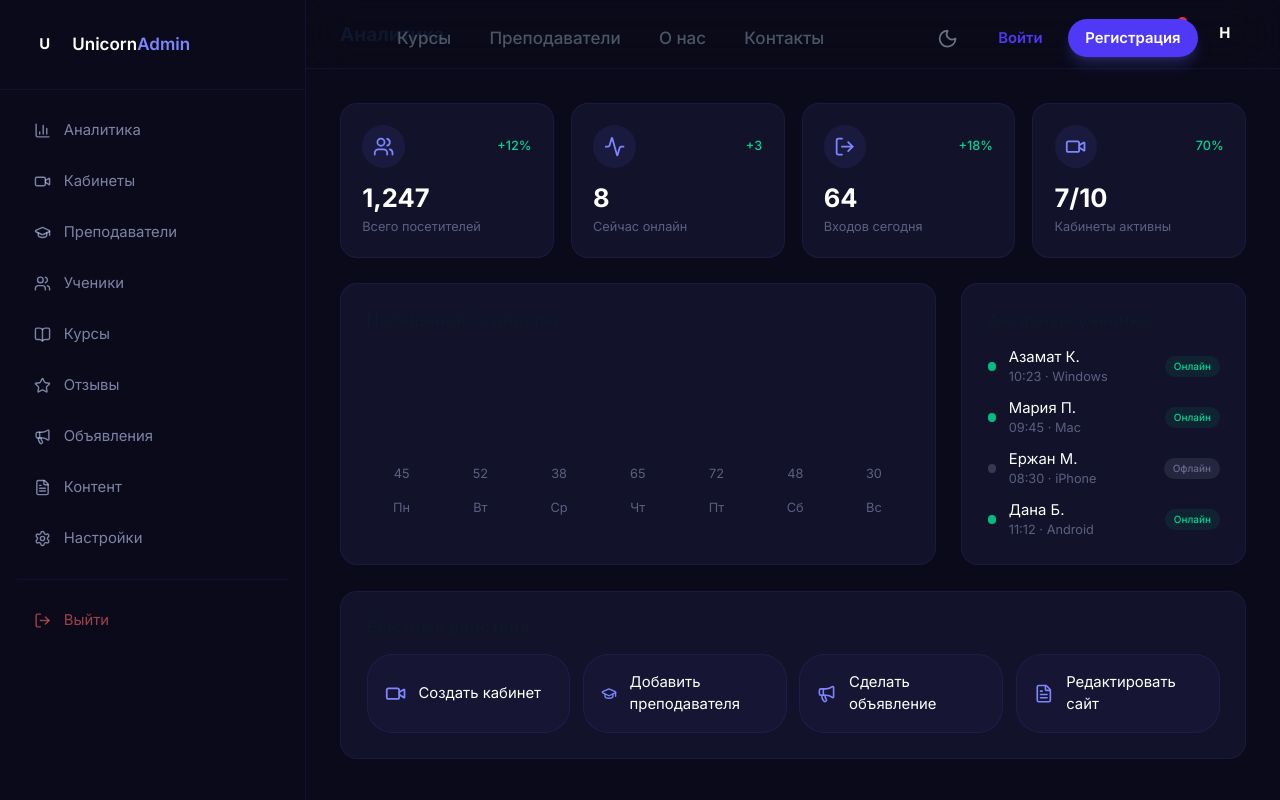
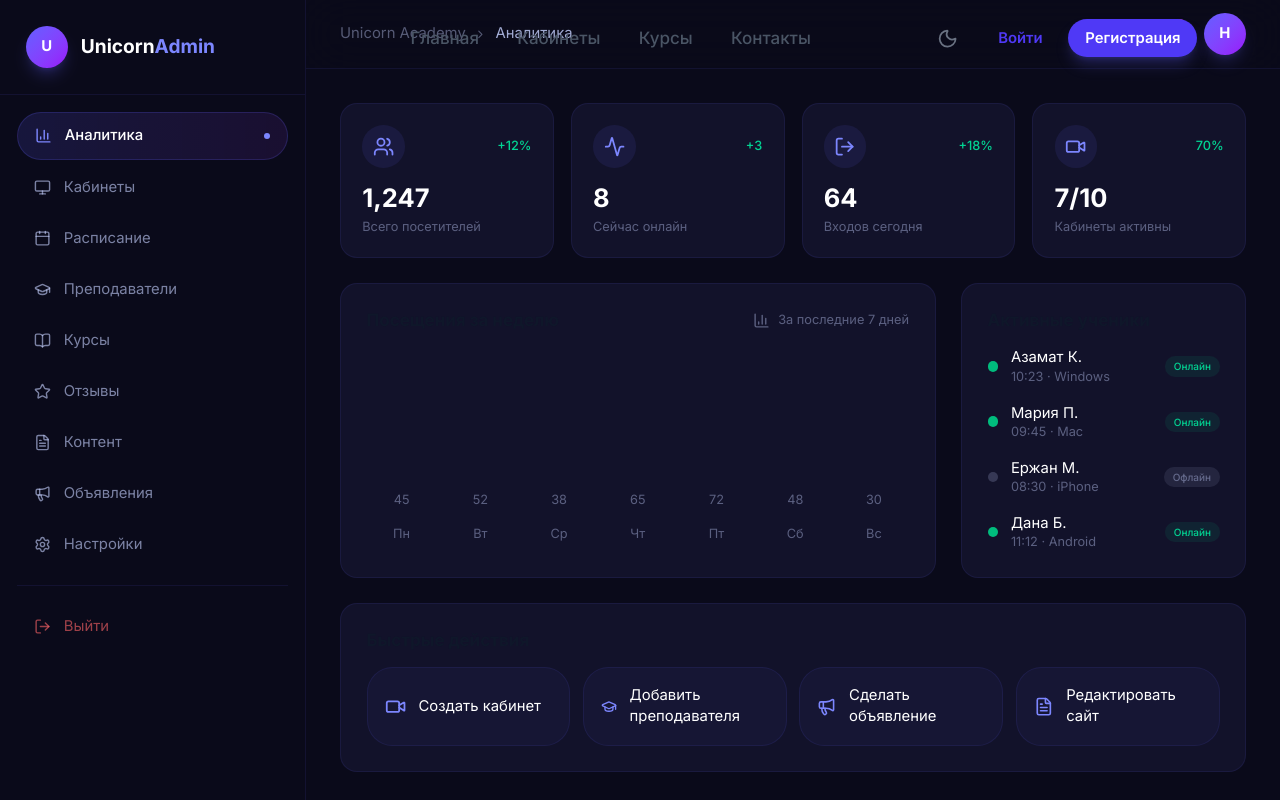
Before and after one commit to nuralyga07-netizen/unicorn-academy, a Next.js app: page /admin in a window 1280 px wide. Shown: the top 800 px of the page. Built offline with nearby package versions, Linux system fonts and the light colour scheme.

Commit message:
Update header/footer with classrooms, Telegram contact, Kazakhstan location

```diff
--- /dev/null
+++ b/src/app/admin/layout.tsx
@@ -0,0 +1,146 @@
+"use client";
+
+import { useState } from "react";
+import Link from "next/link";
+import { usePathname } from "next/navigation";
+import { motion } from "framer-motion";
+import {
+  BarChart3,
+  Monitor,
+  Calendar,
+  GraduationCap,
+  BookOpen,
+  Star,
+  FileText,
+  Megaphone,
+  Settings,
+  LogOut,
+  Menu,
+  Bell,
+  ChevronDown,
+} from "lucide-react";
+
+const sidebarLinks = [
+  { label: "Аналитика", href: "/admin", icon: BarChart3 },
+  { label: "Кабинеты", href: "/admin/classrooms", icon: Monitor },
+  { label: "Расписание", href: "/admin/schedule", icon: Calendar },
+  { label: "Преподаватели", href: "/admin/teachers", icon: GraduationCap },
+  { label: "Курсы", href: "/admin/courses", icon: BookOpen },
+  { label: "Отзывы", href: "/admin/reviews", icon: Star },
+  { label: "Контент", href: "/admin/content", icon: FileText },
+  { label: "Объявления", href: "/admin/notifications", icon: Megaphone },
+  { label: "Настройки", href: "/admin/settings", icon: Settings },
+];
+
+export default function AdminLayout({ children }: { children: React.ReactNode }) {
+  const [sidebarOpen, setSidebarOpen] = useState(false);
+  const pathname = usePathname();
+
+  return (
+    <div className="min-h-screen bg-[#0a0a1a]">
+      {/* Sidebar */}
+      <aside
+        className={`fixed left-0 top-0 bottom-0 w-64 lg:w-72 bg-[#0a0a1a] border-r border-indigo-500/10 z-50 transition-transform duration-300 ${
+          sidebarOpen ? "translate-x-0" : "-translate-x-full lg:translate-x-0"
+        }`}
+      >
+        {/* Logo */}
+        <div className="p-6 border-b border-indigo-500/10">
+          <Link href="/admin" className="flex items-center gap-3">
+            <div className="w-10 h-10 rounded-xl bg-gradient-to-br from-indigo-500 to-purple-600 flex items-center justify-center shadow-lg shadow-indigo-500/25">
+              <span className="text-white font-bold text-sm">U</span>
+            </div>
+            <div>
+              <span className="font-bold text-white text-lg">Unicorn</span>
+              <span className="text-indigo-400 font-bold text-lg">Admin</span>
+            </div>
+          </Link>
+        </div>
+
+        {/* Navigation */}
+        <nav className="p-4 space-y-1">
+          {sidebarLinks.map((link) => {
+            const isActive = pathname === link.href;
+            return (
+              <Link
+                key={link.href}
+                href={link.href}
+                onClick={() => setSidebarOpen(false)}
+                className={`flex items-center gap-3 px-4 py-3 rounded-xl text-sm transition-all duration-200 ${
+                  isActive
+                    ? "bg-gradient-to-r from-indigo-500/15 to-purple-500/10 text-white font-medium border border-indigo-500/20"
+                    : "text-indigo-200/60 hover:text-white hover:bg-indigo-500/10"
+                }`}
+              >
+                <link.icon className={`w-4 h-4 ${isActive ? "text-indigo-400" : ""}`} />
+                <span>{link.label}</span>
+                {isActive && (
+                  <motion.div
+                    layoutId="activeIndicator"
+                    className="ml-auto w-1.5 h-1.5 rounded-full bg-indigo-400"
+                  />
+                )}
+              </Link>
+            );
+          })}
+
+          {/* Logout */}
+          <div className="pt-4 mt-4 border-t border-indigo-500/10">
+            <Link
+              href="/"
+              className="flex items-center gap-3 px-4 py-3 rounded-xl text-sm text-red-400/60 hover:text-red-400 hover:bg-red-500/10 transition-all"
+            >
+              <LogOut className="w-4 h-4" />
+              <span>Выйти</span>
+            </Link>
+          </div>
+        </nav>
+      </aside>
+
+      {/* Mobile overlay */}
+      {sidebarOpen && (
+        <div
+          className="fixed inset-0 bg-black/60 backdrop-blur-sm z-40 lg:hidden"
+          onClick={() => setSidebarOpen(false)}
+        />
+      )}
+
+      {/* Main content area */}
+      <div className="lg:ml-72 min-h-screen bg-[#0a0a1a]">
+        {/* Top bar */}
+        <header className="sticky top-0 z-30 bg-[#0a0a1a]/80 backdrop-blur-xl border-b border-indigo-500/10">
+          <div className="flex items-center justify-between px-4 lg:px-8 h-16">
+            <div className="flex items-center gap-3">
+              <button
+                onClick={() => setSidebarOpen(true)}
+                className="lg:hidden w-10 h-10 rounded-xl hover:bg-indigo-500/10 flex items-center justify-center text-indigo-200"
+              >
+                <Menu className="w-5 h-5" />
+              </button>
+              <div className="hidden sm:flex items-center gap-2 text-sm text-indigo-200/40">
+                <span>Unicorn Academy</span>
+                <ChevronDown className="w-3 h-3 -rotate-90" />
+                <span className="text-indigo-200/80">
+                  {sidebarLinks.find((l) => l.href === pathname)?.label || "Панель управления"}
+                </span>
+              </div>
+            </div>
+
+            <div className="flex items-center gap-3">
+              <button className="relative w-10 h-10 rounded-xl hover:bg-indigo-500/10 flex items-center justify-center text-indigo-200 transition-all">
+                <Bell className="w-5 h-5" />
+                <span className="absolute top-1.5 right-1.5 w-2 h-2 rounded-full bg-red-500 ring-2 ring-[#0a0a1a]" />
+              </button>
+              <div className="w-10 h-10 rounded-xl bg-gradient-to-br from-indigo-500 to-purple-600 flex items-center justify-center text-white font-bold text-sm shadow-lg shadow-indigo-500/20">
+                Н
+              </div>
+            </div>
+          </div>
+        </header>
+
+        {/* Page content */}
+        <main className="p-4 lg:p-8">{children}</main>
+      </div>
+    </div>
+  );
+}
--- a/src/app/admin/page.tsx
+++ b/src/app/admin/page.tsx
@@ -1,21 +1,17 @@
 "use client";
 
-import { useState } from "react";
 import { motion } from "framer-motion";
 import Link from "next/link";
-import { LayoutDashboard, Users, BookOpen, GraduationCap, Star, Megaphone, Settings, LogOut, Menu, X, Bell, Eye, Activity, ChevronRight, BarChart3, MessageSquare, Video, FileText, Shield } from "lucide-react";
-
-const sidebarLinks = [
-  { label: "Аналитика", href: "/admin", icon: BarChart3 },
-  { label: "Кабинеты", href: "/admin/classrooms", icon: Video },
-  { label: "Преподаватели", href: "/admin/teachers", icon: GraduationCap },
-  { label: "Ученики", href: "/admin/students", icon: Users },
-  { label: "Курсы", href: "/admin/courses", icon: BookOpen },
-  { label: "Отзывы", href: "/admin/reviews", icon: Star },
-  { label: "Объявления", href: "/admin/notifications", icon: Megaphone },
-  { label: "Контент", href: "/admin/content", icon: FileText },
-  { label: "Настройки", href: "/admin/settings", icon: Settings },
-];
+import {
+  Users,
+  Activity,
+  LogOut,
+  Video,
+  GraduationCap,
+  Megaphone,
+  FileText,
+  BarChart3,
+} from "lucide-react";
 
 const weekDays = ["Пн", "Вт", "Ср", "Чт", "Пт", "Сб", "Вс"];
 const weekData = [45, 52, 38, 65, 72, 48, 30];
@@ -27,86 +23,65 @@ const recentStudents = [
   { name: "Дана Б.", time: "11:12", status: "online", device: "Android" },
 ];
 
-export default function AdminDashboard() {
-  const [sidebarOpen, setSidebarOpen] = useState(false);
-
-  return (
-    <div className="min-h-screen bg-dark">
-      {/* Sidebar */}
-      <aside className={`fixed left-0 top-0 bottom-0 w-64 lg:w-72 bg-[#0a0a1a] border-r border-indigo-500/10 z-50 transition-transform ${sidebarOpen ? "translate-x-0" : "-translate-x-full lg:translate-x-0"}`}>
-        <div className="p-6 border-b border-indigo-500/10">
-          <Link href="/admin" className="flex items-center gap-2">
-            <div className="w-9 h-9 rounded-xl gradient-primary flex items-center justify-center">
-              <span className="text-white font-bold text-sm">U</span>
-            </div>
-            <span className="font-semibold text-white">Unicorn<span className="text-indigo-400">Admin</span></span>
-          </Link>
-        </div>
-        <nav className="p-4 space-y-1">
-          {sidebarLinks.map((link) => (
-            <Link key={link.href} href={link.href} className="flex items-center gap-3 px-4 py-3 rounded-xl text-sm text-indigo-200/60 hover:text-white hover:bg-indigo-500/10 transition-all">
-              <link.icon className="w-4 h-4" />
-              <span>{link.label}</span>
-            </Link>
-          ))}
-          <div className="pt-4 mt-4 border-t border-indigo-500/10">
-            <Link href="/" className="flex items-center gap-3 px-4 py-3 rounded-xl text-sm text-red-400/60 hover:text-red-400 hover:bg-red-500/10 transition-all">
-              <LogOut className="w-4 h-4" />
-              <span>Выйти</span>
-            </Link>
-          </div>
-        </nav>
-      </aside>
-
-      {/* Overlay */}
-      {sidebarOpen && <div className="fixed inset-0 bg-black/50 z-40 lg:hidden" onClick={() => setSidebarOpen(false)} />}
-
-      {/* Main */}
-      <div className="lg:ml-72 min-h-screen bg-[#0a0a1a]">
-        {/* Top bar */}
-        <header className="sticky top-0 z-30 bg-[#0a0a1a]/90 backdrop-blur-xl border-b border-indigo-500/10">
-          <div className="flex items-center justify-between px-4 lg:px-8 h-16">
-            <button onClick={() => setSidebarOpen(true)} className="lg:hidden w-10 h-10 rounded-xl hover:bg-indigo-500/10 flex items-center justify-center text-indigo-200">
-              <Menu className="w-5 h-5" />
-            </button>
-            <h1 className="text-lg font-semibold text-white hidden sm:block">Аналитика</h1>
-            <div className="flex items-center gap-3">
-              <button className="relative w-10 h-10 rounded-xl hover:bg-indigo-500/10 flex items-center justify-center text-indigo-200">
-                <Bell className="w-5 h-5" />
-                <span className="absolute top-1 right-1 w-2 h-2 rounded-full bg-red-500" />
-              </button>
-              <div className="w-10 h-10 rounded-xl gradient-primary flex items-center justify-center text-white font-bold text-sm">Н</div>
-            </div>
-          </div>
-        </header>
-
-        <main className="p-4 lg:p-8 space-y-6">
-          {/* Stats */}
-          <div className="grid grid-cols-2 lg:grid-cols-4 gap-4">
-            {[
+const stats = [
   { label: "Всего посетителей", value: "1,247", icon: Users, change: "+12%" },
   { label: "Сейчас онлайн", value: "8", icon: Activity, change: "+3" },
   { label: "Входов сегодня", value: "64", icon: LogOut, change: "+18%" },
   { label: "Кабинеты активны", value: "7/10", icon: Video, change: "70%" },
-            ].map((stat) => (
-              <div key={stat.label} className="bg-[#12122a] border border-indigo-500/10 rounded-2xl p-5">
+];
+
+const quickActions = [
+  { label: "Создать кабинет", icon: Video, href: "/admin/classrooms" },
+  { label: "Добавить преподавателя", icon: GraduationCap, href: "/admin/teachers" },
+  { label: "Сделать объявление", icon: Megaphone, href: "/admin/notifications" },
+  { label: "Редактировать сайт", icon: FileText, href: "/admin/content" },
+];
+
+export default function AdminDashboard() {
+  return (
+    <div className="space-y-6">
+      {/* Stats */}
+      <motion.div
+        initial={{ opacity: 0, y: 20 }}
+        animate={{ opacity: 1, y: 0 }}
+        transition={{ duration: 0.3 }}
+        className="grid grid-cols-2 lg:grid-cols-4 gap-4"
+      >
+        {stats.map((stat) => (
+          <div
+            key={stat.label}
+            className="bg-[#12122a] border border-indigo-500/10 rounded-2xl p-5 hover:border-indigo-500/20 transition-all"
+          >
             <div className="flex items-center justify-between mb-3">
               <div className="w-10 h-10 rounded-xl bg-indigo-500/10 flex items-center justify-center">
                 <stat.icon className="w-5 h-5 text-indigo-400" />
               </div>
-                  <span className="text-xs text-emerald-400 font-medium">{stat.change}</span>
+              <span className="text-xs text-emerald-400 font-medium">
+                {stat.change}
+              </span>
             </div>
             <div className="text-2xl font-bold text-white">{stat.value}</div>
             <div className="text-xs text-indigo-200/40 mt-1">{stat.label}</div>
           </div>
         ))}
-          </div>
+      </motion.div>
 
       <div className="grid grid-cols-1 lg:grid-cols-3 gap-6">
         {/* Chart */}
-            <div className="lg:col-span-2 bg-[#12122a] border border-indigo-500/10 rounded-2xl p-6">
-              <h3 className="font-semibold text-white mb-4">Посещения за неделю</h3>
-              <div className="flex items-end justify-between gap-2 h-40">
+        <motion.div
+          initial={{ opacity: 0, y: 20 }}
+          animate={{ opacity: 1, y: 0 }}
+          transition={{ duration: 0.3, delay: 0.1 }}
+          className="lg:col-span-2 bg-[#12122a] border border-indigo-500/10 rounded-2xl p-6"
+        >
+          <div className="flex items-center justify-between mb-6">
+            <h3 className="font-semibold text-white">Посещения за неделю</h3>
+            <div className="flex items-center gap-2 text-xs text-indigo-200/40">
+              <BarChart3 className="w-4 h-4" />
+              <span>За последние 7 дней</span>
+            </div>
+          </div>
+          <div className="flex items-end justify-between gap-2 h-44">
             {weekData.map((v, i) => (
               <div key={i} className="flex-1 flex flex-col items-center gap-2">
                 <span className="text-xs text-indigo-200/40">{v}</span>
@@ -120,45 +95,66 @@ export default function AdminDashboard() {
               </div>
             ))}
           </div>
-            </div>
+        </motion.div>
 
         {/* Online students */}
-            <div className="bg-[#12122a] border border-indigo-500/10 rounded-2xl p-6">
+        <motion.div
+          initial={{ opacity: 0, y: 20 }}
+          animate={{ opacity: 1, y: 0 }}
+          transition={{ duration: 0.3, delay: 0.2 }}
+          className="bg-[#12122a] border border-indigo-500/10 rounded-2xl p-6"
+        >
           <h3 className="font-semibold text-white mb-4">Активные ученики</h3>
-              <div className="space-y-3">
+          <div className="space-y-4">
             {recentStudents.map((s) => (
               <div key={s.name} className="flex items-center gap-3">
-                    <div className={`w-2 h-2 rounded-full ${s.status === "online" ? "bg-emerald-500" : "bg-indigo-200/20"}`} />
+                <div
+                  className={`w-2.5 h-2.5 rounded-full ${
+                    s.status === "online" ? "bg-emerald-500" : "bg-indigo-200/20"
+                  }`}
+                />
                 <div className="flex-1">
                   <p className="text-sm text-white">{s.name}</p>
-                      <p className="text-xs text-indigo-200/40">{s.time} · {s.device}</p>
+                  <p className="text-xs text-indigo-200/40">
+                    {s.time} · {s.device}
+                  </p>
                 </div>
-                    <span className={`text-[10px] px-2 py-0.5 rounded-full font-medium ${s.status === "online" ? "bg-emerald-500/10 text-emerald-400" : "bg-indigo-200/10 text-indigo-200/40"}`}>{s.status === "online" ? "Онлайн" : "Офлайн"}</span>
+                <span
+                  className={`text-[10px] px-2 py-0.5 rounded-full font-medium ${
+                    s.status === "online"
+                      ? "bg-emerald-500/10 text-emerald-400"
+                      : "bg-indigo-200/10 text-indigo-200/40"
+                  }`}
+                >
+                  {s.status === "online" ? "Онлайн" : "Офлайн"}
+                </span>
               </div>
             ))}
           </div>
-            </div>
+        </motion.div>
       </div>
 
       {/* Quick Actions */}
-          <div className="bg-[#12122a] border border-indigo-500/10 rounded-2xl p-6">
+      <motion.div
+        initial={{ opacity: 0, y: 20 }}
+        animate={{ opacity: 1, y: 0 }}
+        transition={{ duration: 0.3, delay: 0.3 }}
+        className="bg-[#12122a] border border-indigo-500/10 rounded-2xl p-6"
+      >
         <h3 className="font-semibold text-white mb-4">Быстрые действия</h3>
         <div className="grid grid-cols-2 lg:grid-cols-4 gap-3">
-              {[
-                { label: "Создать кабинет", icon: Video, href: "/admin/classrooms" },
-                { label: "Добавить преподавателя", icon: GraduationCap, href: "/admin/teachers" },
-                { label: "Сделать объявление", icon: Megaphone, href: "/admin/notifications" },
-                { label: "Редактировать сайт", icon: FileText, href: "/admin/content" },
-              ].map((action) => (
-                <Link key={action.label} href={action.href} className="flex items-center gap-3 p-4 rounded-xl bg-indigo-500/5 hover:bg-indigo-500/10 transition-all border border-indigo-500/10">
-                  <action.icon className="w-5 h-5 text-indigo-400" />
+          {quickActions.map((action) => (
+            <Link
+              key={action.label}
+              href={action.href}
+              className="flex items-center gap-3 p-4 rounded-xl bg-indigo-500/5 hover:bg-indigo-500/10 transition-all border border-indigo-500/10 group"
+            >
+              <action.icon className="w-5 h-5 text-indigo-400 group-hover:scale-110 transition-transform" />
               <span className="text-sm text-white">{action.label}</span>
             </Link>
           ))}
         </div>
-          </div>
-        </main>
-      </div>
+      </motion.div>
     </div>
   );
 }
--- a/src/components/layout/footer.tsx
+++ b/src/components/layout/footer.tsx
@@ -1,7 +1,7 @@
 import React from 'react';
 import Link from 'next/link';
 import { cn } from '@/lib/utils/cn';
-import { GraduationCap, Mail, Phone, MapPin } from 'lucide-react';
+import { GraduationCap, Mail, Phone, MapPin, Send, MessageCircle, Instagram } from 'lucide-react';
 
 // ============================================================
 // Footer component
@@ -11,11 +11,10 @@ const footerLinks = {
   academy: {
     title: 'Академия',
     links: [
-      { label: 'О нас', href: '/about' },
-      { label: 'Курсы', href: '/courses' },
-      { label: 'Преподаватели', href: '/teachers' },
-      { label: 'Отзывы', href: '/reviews' },
-      { label: 'Блог', href: '/blog' },
+      { label: 'О нас', href: '/' },
+      { label: 'Курсы', href: '/#courses' },
+      { label: 'Кабинеты', href: '/classrooms' },
+      { label: 'Контакты', href: '/contact' },
     ],
   },
   support: {
@@ -31,10 +30,10 @@ const footerLinks = {
 } as const;
 
 const socialLinks = [
-  { label: 'Telegram', href: 'https://t.me/unicornacademy' },
-  { label: 'YouTube', href: 'https://youtube.com/@unicornacademy' },
-  { label: 'Instagram', href: 'https://instagram.com/unicornacademy' },
-  { label: 'VK', href: 'https://vk.com/unicornacademy' },
+  { label: 'Telegram', href: 'https://t.me/Nu_wwx', icon: Send },
+  { label: 'WhatsApp', href: 'https://wa.me/77000000000', icon: MessageCircle },
+  { label: 'Instagram', href: '#', icon: Instagram },
+  { label: 'Email', href: 'mailto:hello@unicorn-academy.kz', icon: Mail },
 ];
 
 export function Footer() {
@@ -93,7 +92,7 @@ export function Footer() {
               <div className="flex items-start gap-2.5">
                 <MapPin className="h-4 w-4 text-indigo-500 shrink-0 mt-0.5" />
                 <span>
-                  г. Москва, ул. Образования, д. 42
+                  Онлайн по всему Казахстану
                 </span>
               </div>
             </div>
@@ -126,7 +125,9 @@ export function Footer() {
               Мы в соцсетях
             </h3>
             <div className="flex flex-wrap gap-3">
-              {socialLinks.map((social) => (
+              {socialLinks.map((social) => {
+                const Icon = social.icon;
+                return (
                   <a
                     key={social.label}
                     href={social.href}
@@ -141,9 +142,11 @@ export function Footer() {
                     )}
                     aria-label={social.label}
                   >
+                    <Icon className="w-4 h-4" />
                     {social.label}
                   </a>
-              ))}
+                );
+              })}
             </div>
           </div>
         </div>
--- a/src/components/layout/header.tsx
+++ b/src/components/layout/header.tsx
@@ -20,9 +20,9 @@ import {
 // ============================================================
 
 const navLinks = [
-  { href: '/courses', label: 'Курсы' },
-  { href: '/teachers', label: 'Преподаватели' },
-  { href: '/about', label: 'О нас' },
+  { href: '/', label: 'Главная' },
+  { href: '/classrooms', label: 'Кабинеты' },
+  { href: '/#courses', label: 'Курсы' },
   { href: '/contact', label: 'Контакты' },
 ] as const;
 
```
Lines whose indentation alone changed are shown as unchanged.
